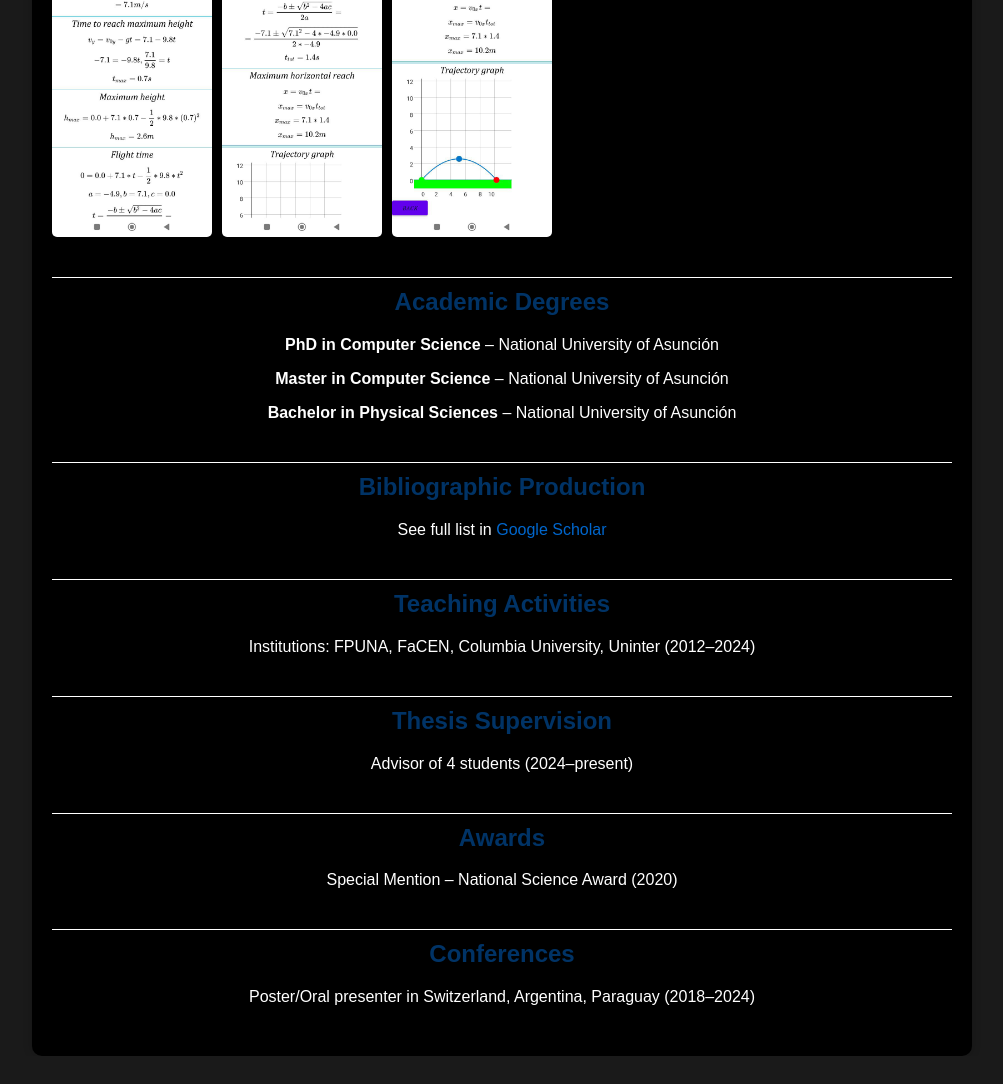
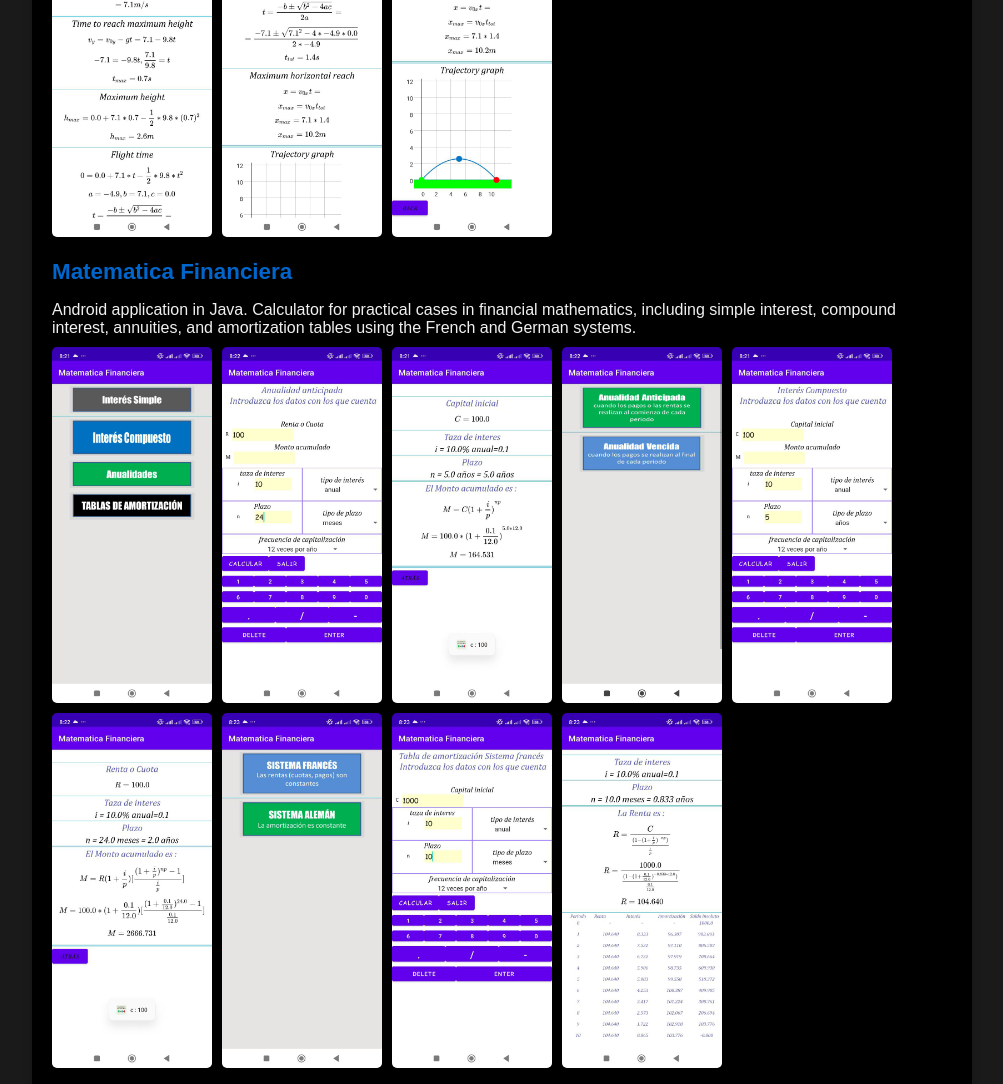
Before and after one commit to Chamiltoniano/victor_martinez_website, a plain HTML site: page index.html in a window 1280 px wide. Shown: the part 1028-2112 px from the top of the page, without its empty margins (138-1141 px from the left). Before the commit the page ends 2084 px from the top, so only its background shows below. Drawn offline with Linux system fonts and the light colour scheme.

Commit message:
Another application added
Another application added

```diff
--- a/index.html
+++ b/index.html
@@ -25,9 +25,9 @@
         <li><strong>Android Apps Repo:</strong> <a href="https://github.com/Chamiltoniano/Android-Apps" target="_blank">https://github.com/Chamiltoniano/Android-Apps</a></li>
       </ul>
 
-      <div class="project-details">
+ <div class="project-details">
   <h3>All Kinematics</h3>
-  <p>Collection of mobile apps developed with Java/Kotlin for educational and scientific purposes. Includes utilities, simulations, and custom UIs.</p>
+  <p>Android application in Java. Calculator for various kinematic phenomena of point objects, including uniform motion, accelerated motion, and projectile motion. For each case, position vs. time graphs are generated.</p>
 
   <div class="gallery">
     <img src="static/img/allkinematics/1.jpg" alt="App screenshot 1">
@@ -38,7 +38,23 @@
     <img src="static/img/allkinematics/6.jpg" alt="App screenshot 6">
     <img src="static/img/allkinematics/7.jpg" alt="App screenshot 7">
     <img src="static/img/allkinematics/8.jpg" alt="App screenshot 8">
-    <!-- Agregá más imágenes según necesites -->
+  </div>
+</div>
+
+ <div class="project-details">
+  <h3>Matematica Financiera</h3>
+  <p>Android application in Java. Calculator for practical cases in financial mathematics, including simple interest, compound interest, annuities, and amortization tables using the French and German systems.</p>
+
+  <div class="gallery">
+    <img src="static/img/matematicafinanciera/1.jpg" alt="App screenshot 1">
+    <img src="static/img/matematicafinanciera/2.jpg" alt="App screenshot 2">
+    <img src="static/img/matematicafinanciera/3.jpg" alt="App screenshot 3">
+    <img src="static/img/matematicafinanciera/4.jpg" alt="App screenshot 4">
+    <img src="static/img/matematicafinanciera/5.jpg" alt="App screenshot 5">
+    <img src="static/img/matematicafinanciera/6.jpg" alt="App screenshot 6">
+    <img src="static/img/matematicafinanciera/7.jpg" alt="App screenshot 7">
+    <img src="static/img/matematicafinanciera/8.jpg" alt="App screenshot 8">
+    <img src="static/img/matematicafinanciera/9.jpg" alt="App screenshot 9">
   </div>
 </div>
 
```
Also changed, not shown: static/img/matematicafinanciera/1.jpg (added), static/img/matematicafinanciera/2.jpg (added), static/img/matematicafinanciera/3.jpg (added), static/img/matematicafinanciera/4.jpg (added), static/img/matematicafinanciera/5.jpg (added), static/img/matematicafinanciera/6.jpg (added), static/img/matematicafinanciera/7.jpg (added), static/img/matematicafinanciera/8.jpg (added), static/img/matematicafinanciera/9.jpg (added).
